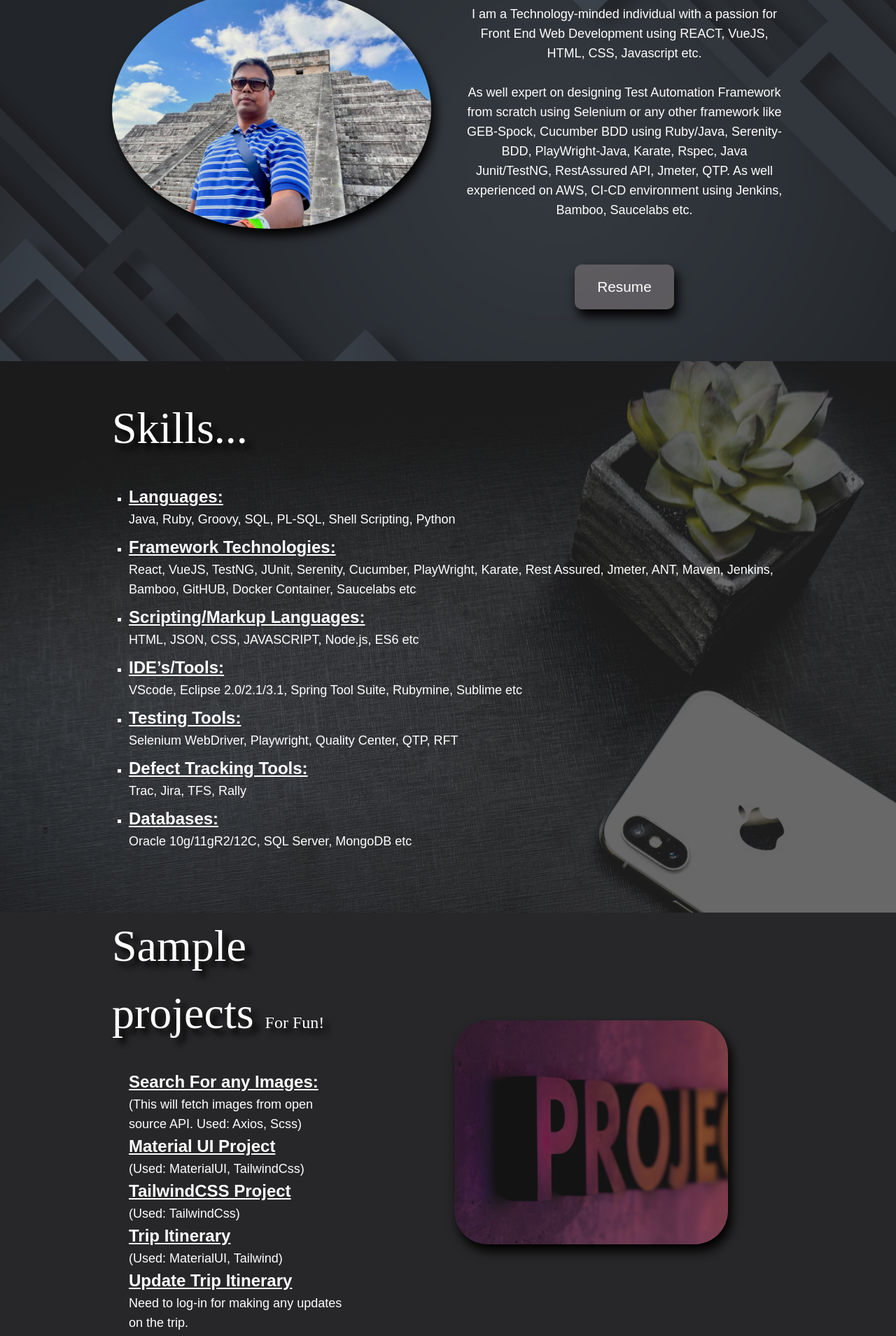
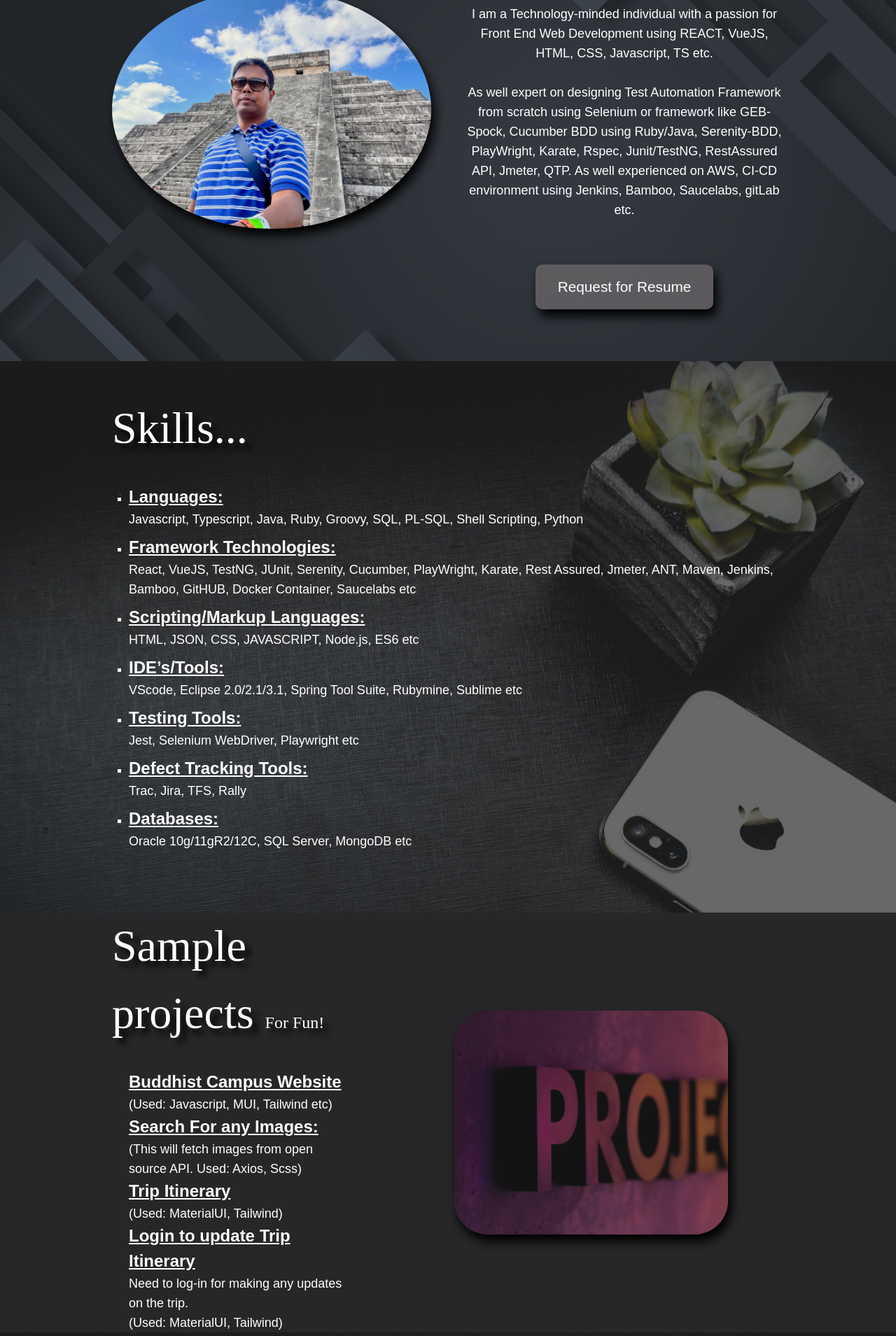
Before and after one commit to SaikatDEV/react-my-website, a React (Create React App) app: page / in a window 1280 px wide. Shown: the part 300-2209 px from the top of the page at 70% size. Built offline with nearby package versions, Linux system fonts and the light colour scheme.

Commit message:
Modified website

```diff
--- a/src/components/AboutSection.js
+++ b/src/components/AboutSection.js
@@ -23,24 +23,23 @@ const AboutSection = () => {
           <p className="text-lg">
             <span>
               I am a Technology-minded individual with a passion for Front End
-              Web Development using REACT, VueJS, HTML, CSS, Javascript etc.
+              Web Development using REACT, VueJS, HTML, CSS, Javascript, TS etc.
             </span>
             <br /> <br />
             <span>
               As well expert on designing Test Automation Framework from scratch
-              using Selenium or any other framework like GEB-Spock, Cucumber BDD
-              using Ruby/Java, Serenity-BDD, PlayWright-Java, Karate, Rspec,
-              Java Junit/TestNG, RestAssured API, Jmeter, QTP. As well
-              experienced on AWS, CI-CD environment using Jenkins, Bamboo,
-              Saucelabs etc.
+              using Selenium or framework like GEB-Spock, Cucumber BDD using
+              Ruby/Java, Serenity-BDD, PlayWright, Karate, Rspec, Junit/TestNG,
+              RestAssured API, Jmeter, QTP. As well experienced on AWS, CI-CD
+              environment using Jenkins, Bamboo, Saucelabs, gitLab etc.
             </span>
           </p>
           <a
-            href="https://docs.google.com/document/d/1CtdfXebvplwk0VU0mjf9Q3sI3qIhjWiD/edit"
+            href="mailto:devsaikat00@gmail.com?subject=Request%20for%20resume"
             target="_blank"
             className="explore navButton"
           >
-            Resume
+            Request for Resume
           </a>
         </div>
       </div>
--- a/src/components/SampleProjects.js
+++ b/src/components/SampleProjects.js
@@ -26,6 +26,13 @@ const SampleProjects = () => {
             </Link>
                 */}
 
+            <a href="https://buddhistcampus.netlify.app/" target="_blank">
+              <b>
+                <u>Buddhist Campus Website</u>
+              </b>
+              <p className="text-lg">(Used: Javascript, MUI, Tailwind etc)</p>
+            </a>
+
             <Link to="/searchImage">
               <b>
                 <u>Search For any Images:</u>
@@ -33,20 +40,6 @@ const SampleProjects = () => {
               <p className="text-lg">
                 (This will fetch images from open source API. Used: Axios, Scss)
               </p>
-            </Link>
-
-            <Link to="/materialUI">
-              <b>
-                <u>Material UI Project</u>
-              </b>
-              <p className="text-lg">(Used: MaterialUI, TailwindCss)</p>
-            </Link>
-
-            <Link to="/tailwind">
-              <b>
-                <u>TailwindCSS Project</u>
-              </b>
-              <p className="text-lg">(Used: TailwindCss)</p>
             </Link>
 
             <Link to="/myPlanner">
@@ -57,7 +50,7 @@ const SampleProjects = () => {
             </Link>
             <Link to="/login">
               <b>
-                <u>Update Trip Itinerary</u>
+                <u>Login to update Trip Itinerary</u>
               </b>
               <p className="text-lg">
                 Need to log-in for making any updates on the trip. <br /> (Used:
--- a/src/components/SkillsSection.js
+++ b/src/components/SkillsSection.js
@@ -16,7 +16,8 @@ const SkillsSection = () => {
                 <u>Languages:</u>
               </b>
               <p className="text-lg">
-                Java, Ruby, Groovy, SQL, PL-SQL, Shell Scripting, Python
+                Javascript, Typescript, Java, Ruby, Groovy, SQL, PL-SQL, Shell
+                Scripting, Python
               </p>
             </li>
             <li>
@@ -51,7 +52,7 @@ const SkillsSection = () => {
                 <u>Testing Tools:</u>
               </b>
               <p className="text-lg">
-                Selenium WebDriver, Playwright, Quality Center, QTP, RFT
+                Jest, Selenium WebDriver, Playwright etc
               </p>
             </li>
             <li>
```
